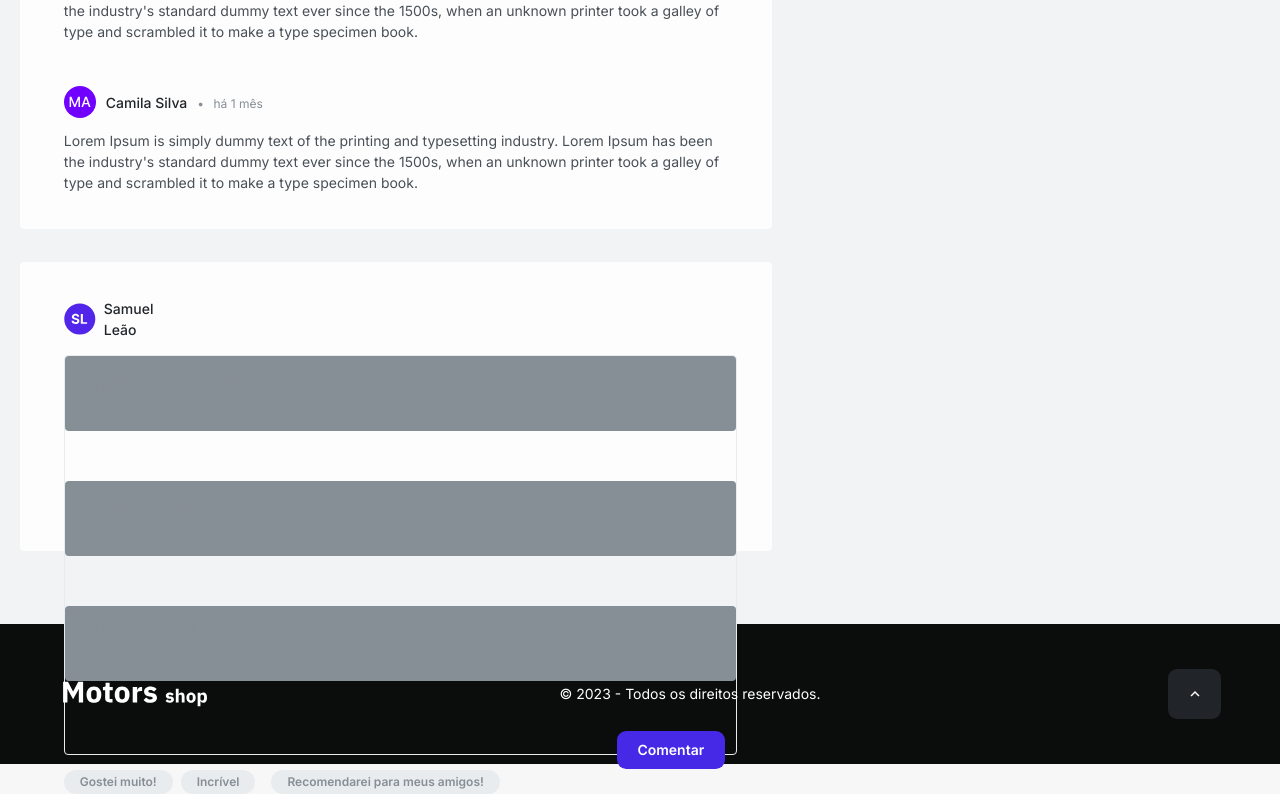
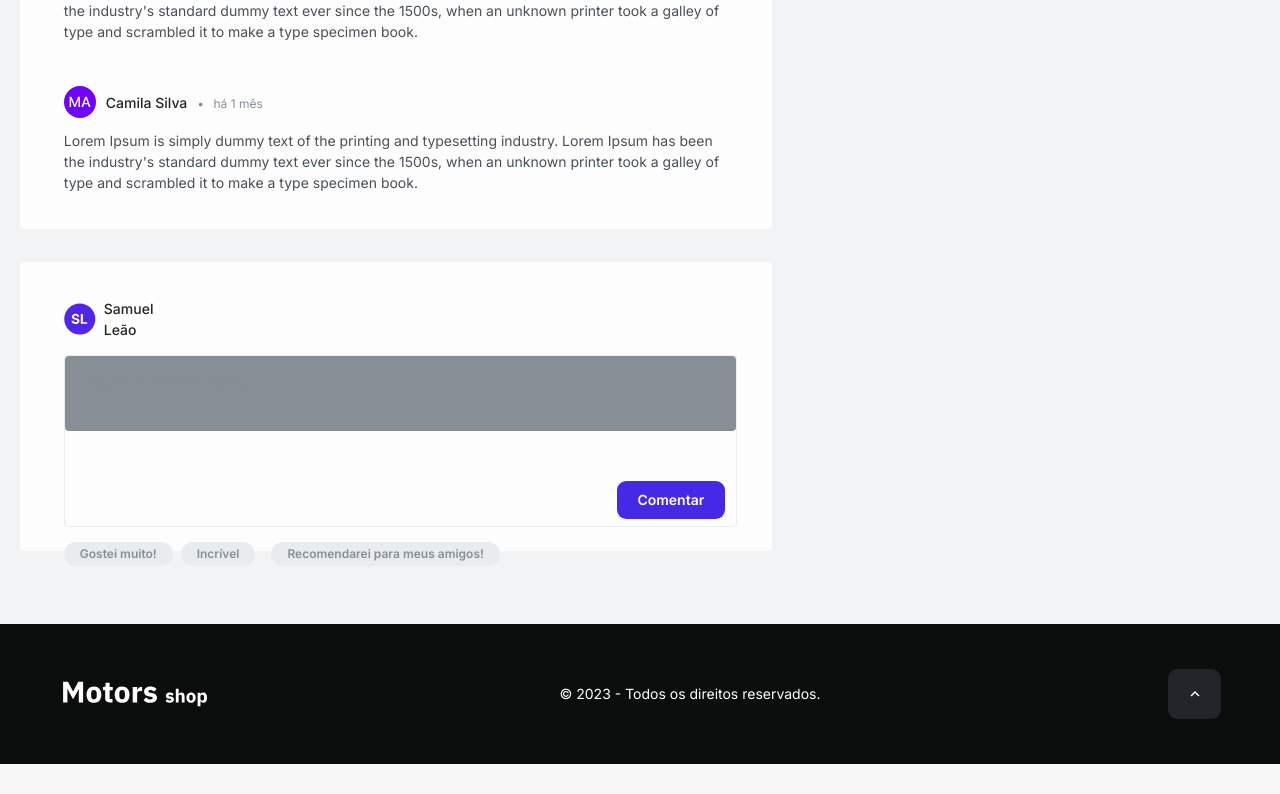
Before and after one commit to MatheusMoura-M/e-commerce-cars-shop-front, a React (Vite) app: page /detail-card in a window 1280 px wide. Shown: the part 1285-2079 px from the top of the page. After the commit the page ends 2049 px from the top, so only its background shows below. Built offline with nearby package versions, Linux system fonts and the light colour scheme.

Commit message:
fix inputs problemns

```diff
--- a/src/components/boxComment/index.tsx
+++ b/src/components/boxComment/index.tsx
@@ -92,32 +92,6 @@ export const BoxComment = ({ isLogged }: IHeaderProps) => {
               bg: "grey.8",
             }}
           />
-          <Input
-            id="username"
-            register={register}
-            type="text"
-            placeholder="Digitar username"
-            height="80px"
-            bg={"grey.3"}
-            variant="outline"
-            borderRadius={"4px"}
-            _hover={{
-              bg: "grey.8",
-            }}
-          />
-          <Input
-            id="email"
-            register={register}
-            type="text"
-            placeholder="Digitar email"
-            height="80px"
-            bg={"grey.3"}
-            variant="outline"
-            borderRadius={"4px"}
-            _hover={{
-              bg: "grey.8",
-            }}
-          />
           <Flex
             justifyContent={{ base: "flex-start", xsm2: "flex-end" }}
             p={{ base: "unset", xsm2: "0 11px 8px 0" }}
```
